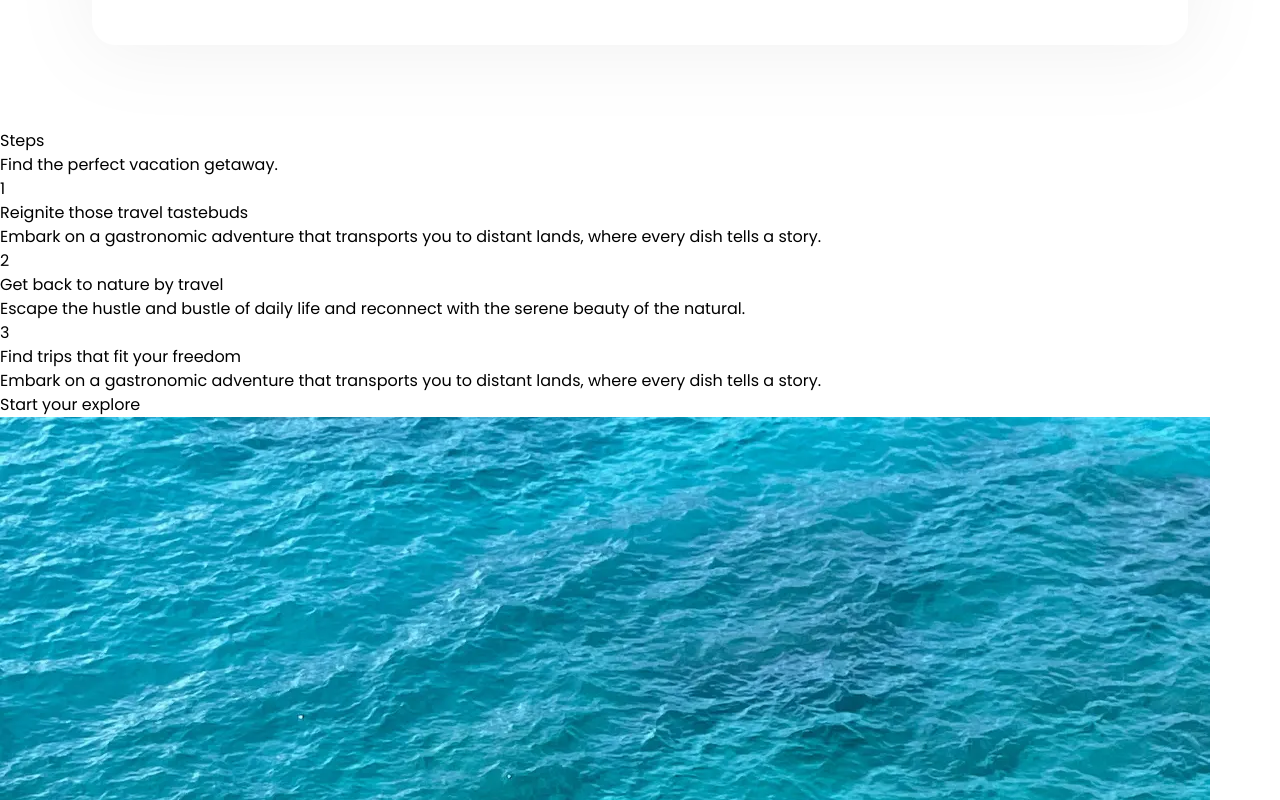
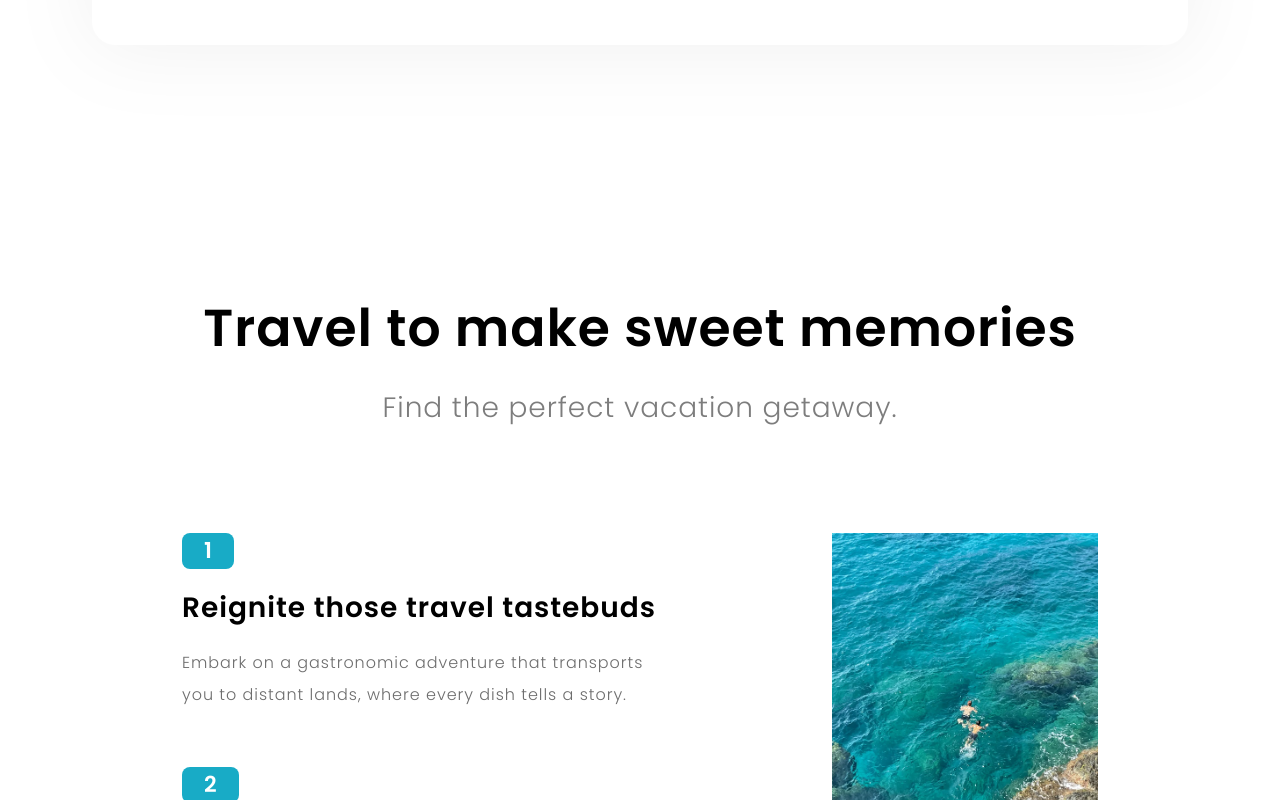
Before and after one commit to Jisap/vite-travel-agency, a React (Vite) app: page / in a window 1280 px wide. Shown: the part 840-1640 px from the top of the page. Built offline with nearby package versions, Linux system fonts and the light colour scheme.

Commit message:
Steps basic styles

```diff
--- a/src/components/Steps/Steps.tsx
+++ b/src/components/Steps/Steps.tsx
@@ -4,25 +4,40 @@ import Rating from "./Rating"
 
 const Steps = () => {
   return (
-    <section>
-      <div>
-        <div>
-          <h2>Steps</h2>
-          <p>Find the perfect vacation getaway.</p>
+    <section className="px-24 py-36">
+      <div className="m-auto max-w-432 px-21.5">
+        <div className="mt-4 text-center">
+          <h2 className="tracking-6 mb-5 text-[3.25rem] font-semibold">
+            Travel to make sweet memories
+          </h2>
+          <p className="tracking-6 text-grey-700 text-[1.75rem] font-light">
+            Find the perfect vacation getaway.
+          </p>
         </div>
 
-        <div>
-          <div>
-            <ul>
+        <div className="flex items-start justify-between gap-x-44 pt-26">
+          <div className="max-w-min shrink-5">
+            <ul className="mb-14 flex flex-col gap-y-14">
               {steps.map((step) => (
-                <li key={step.id}>
-                  <span>{step.id}</span>
-                  <h3>{step.heading}</h3>
-                  <p>{step.description}</p>
+                <li key={step.id} className="flex flex-col gap-y-4.5">
+                  <span className="bg-primary-700 w-min rounded-[.5rem] px-5.5 py-0.5 text-[1.375rem]/8 font-semibold text-white">
+                    {step.id}
+                  </span>
+                  <h3 className="tracking-6 w-max text-[1.75rem]/10.5 font-semibold text-nowrap">
+                    {step.heading}
+                  </h3>
+                  <p className="text-grey-900 tracking-6 font-light text-base/8">
+                    {step.description}
+                  </p>
                 </li>
               ))}
             </ul>
-            <a href="">Start your explore</a>
+            <a
+              href="#ExploreMore"
+              className="bg-primary-700 hover:bg-primary-800 cursor-pointer rounded-[0.625rem] px-8 py-3.5 text-lg font-medium text-white transition-all duration-200"
+            >
+              Start your explore
+            </a>
           </div>
 
           <figure>
```
